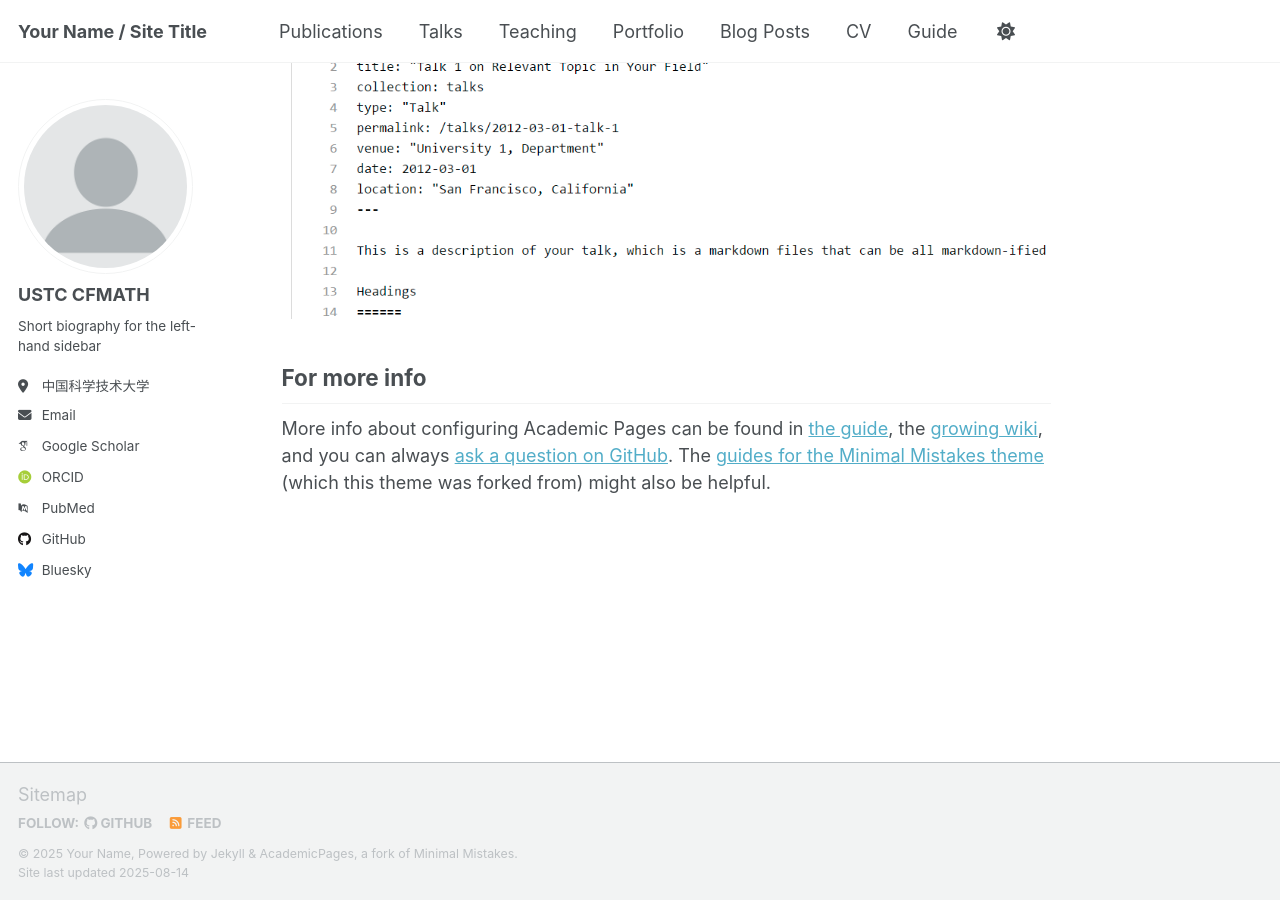
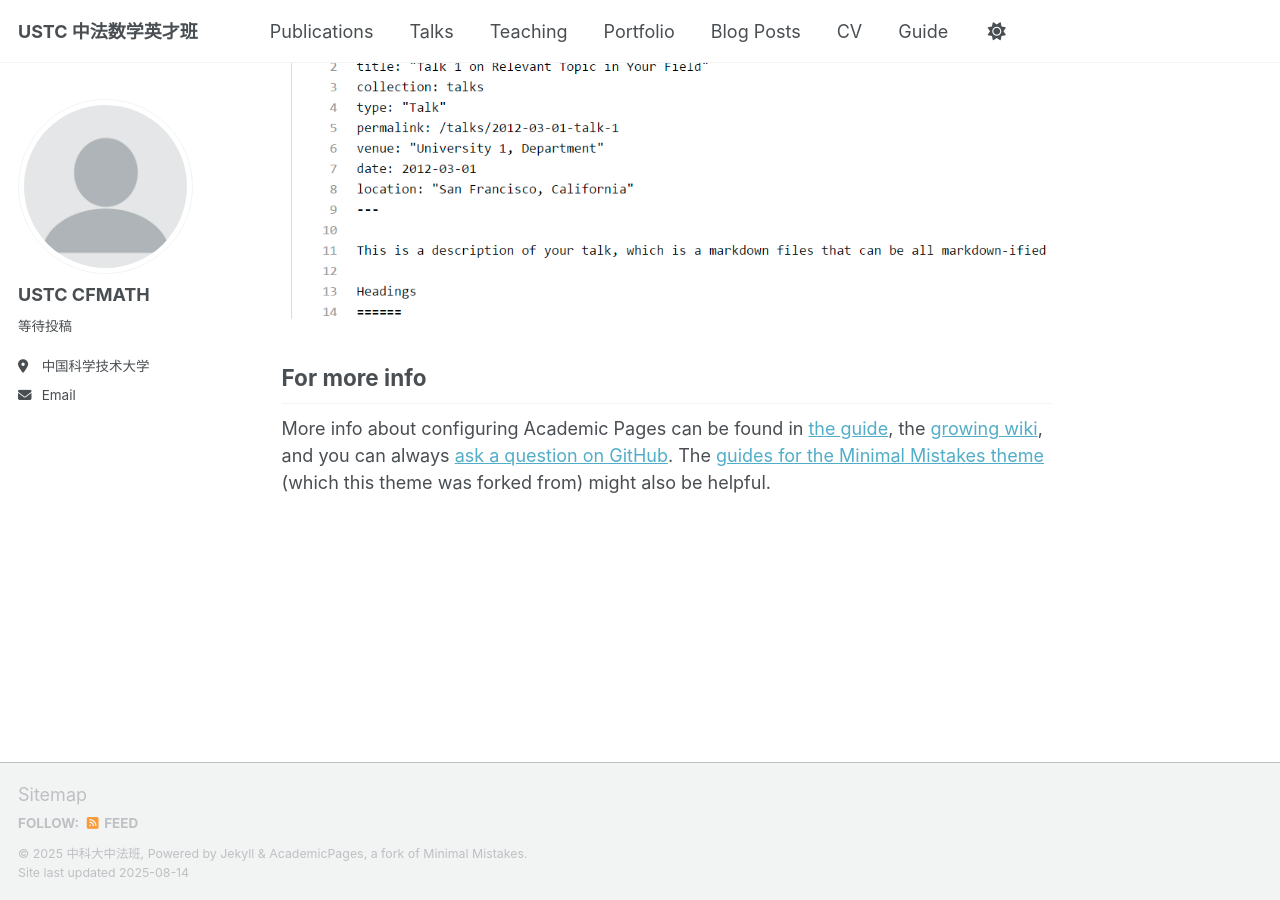
Before and after one commit to ustc-cfmath/ustc-cfmath.github.io, a Jekyll site: the page built from _pages/about.md, in a window 1280 px wide and 900 px high, scrolled down 2880 px. Built offline with Jekyll 4.4.1, drawn with Linux system fonts in a browser that asks for light colours; some web fonts are replaced; a script that is not in the unit is left out; part of the change alters nothing that is shown.

Commit message:
Update _config.yml

```diff
--- a/_config.yml
+++ b/_config.yml
@@ -9,13 +9,13 @@
 # Basic Site Settings
 locale                   : "en-US"
 site_theme               : "default" # Currently available options are "default", "air"
-title                    : "Your Name / Site Title"
+title                    : "USTC 中法数学英才班"
 title_separator          : "-"
-name                     : &name "Your Name"
-description              : &description "personal description"
-url                      : https://academicpages.github.io # the base hostname & protocol for your site e.g. "https://[your GitHub username].github.io" or if you already have some other page hosted on Github then use "https://[your GitHub username].github.io/[Your Repo Name]"
+name                     : &name "中科大中法班"
+description              : &description "背后是代数几何"
+url                      : https://ustc-cfmath.github.io # the base hostname & protocol for your site e.g. "https://[your GitHub username].github.io" or if you already have some other page hosted on Github then use "https://[your GitHub username].github.io/[Your Repo Name]"
 baseurl                  : "" # the subpath of your site, e.g. "/blog"
-repository               : "academicpages/academicpages.github.io"
+repository               : "ustc-cfmath/ustc-cfmath.github.io"
 
 # Site Author - The following control what appear as part of the author content on the side bar.
 #               If a field is blank the icon and link will not appear, otherwise it will be shown.
@@ -24,57 +24,10 @@ author:
   # Biographic information
   avatar           : "profile.png"
   name             : "USTC CFMATH"
-  pronouns         : # example: "she/her"
-  bio              : "Short biography for the left-hand sidebar"
+  bio              : "等待投稿"
   location         : "中国科学技术大学"
   email            : "ustc.cfmath@gmail.com"
 
-  # Academic websites
-  academia         : # URL
-  arxiv            : # URL - Update with the correct link to your profile
-  googlescholar    : "https://scholar.google.com/citations?user=PS_CX0AAAAAJ"
-  inspire-hep      : # URL
-  impactstory      : # URL
-  orcid            : "http://orcid.org/yourorcidurl"
-  semantic         : # URL
-  pubmed           : "https://www.ncbi.nlm.nih.gov/pubmed/?term=john+snow"
-  researchgate     : # URL
-  scopus           : # URL
-
-  # Repositories and software development
-  bitbucket        : # Username - Update with your username on the site
-  codepen          : # Username
-  dribbble         : # Username
-  github           : "academicpages"
-  kaggle           : # Username
-  stackoverflow    : # User number or user number and name (i.e., use "1" or "1/jeff-atwood")
-
-  # Social media
-  artstation       : # Username
-  bluesky          : "bsky.app" # Replace this with you Bluesky username
-  facebook         : # Username
-  flickr           : # Username
-  foursquare       : # Username
-  goodreads        : # Username
-  google_plus      : # Username
-  keybase          : # Username
-  instagram        : # Username
-  lastfm           : # Username
-  linkedin         : # Username
-  mastodon         : # URL
-  medium           : # URL
-  pinterest        : # Username
-  soundcloud       : # Username
-  steam            : # Username
-  telegram         : # URL
-  tumblr           : # Username
-  twitter          : # Username for X / Twitter
-  vine             : # Username
-  weibo            : # Username
-  wikipedia        : # Username
-  xing             : # Username
-  youtube          : # Username
-  zhihu            : # Username
 
 # Publication Category - The following the list of publication categories and their headings
 publication_category:
```
